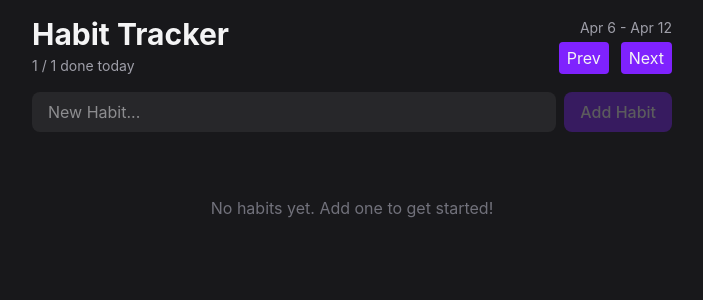
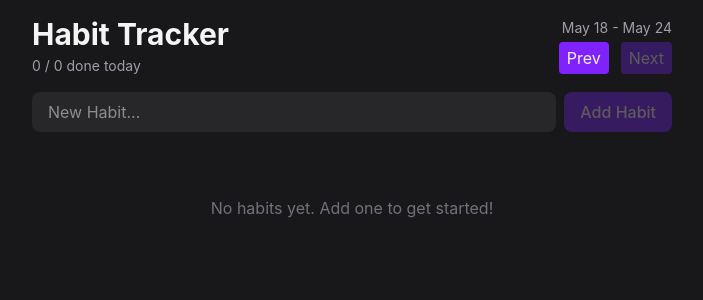
Before and after one commit to msksaul/habit-tracker, a React (Vite) app: page / in a window 1280 px wide. Shown: the top 300 px of the page, without its empty margins (288-991 px from the left). Built offline with nearby package versions, Linux system fonts and the light colour scheme.

Commit message:
reactive ui

```diff
--- a/src/app.tsx
+++ b/src/app.tsx
@@ -1,21 +1,32 @@
+import { useState } from 'react'
 import HabitForm from './components/habit-form'
 import HabitList from './components/habit-list'
 import Header from './components/header'
 import { HabitProvider } from './context/HabitProvider'
+import { addWeeks, eachDayOfInterval, endOfWeek, startOfWeek } from 'date-fns'
 
-function App() {
+export default function App() {
 
+  const [weekOffset, setWeekOffset] = useState(0)
 
+  const week = addWeeks(new Date(), weekOffset)
+
+  const visibleDates = eachDayOfInterval({
+    start: startOfWeek(week, { weekStartsOn: 1 }),
+    end: endOfWeek(week, { weekStartsOn: 1 })
+  })
 
   return (
     <div className='max-w-2xl mx-auto p-4 flex flex-col gap-4'>
       <HabitProvider>
-        <Header />
+        <Header
+          visibleDates={visibleDates}
+          onNext={() => setWeekOffset(o => o + 1)}
+          onPrev={() => setWeekOffset(o => o - 1)}
+        />
         <HabitForm />
-        <HabitList />
+        <HabitList visibleDates={visibleDates}/>
       </HabitProvider>
     </div>
   )
 }
-
-export default App
--- a/src/components/habit-list.tsx
+++ b/src/components/habit-list.tsx
@@ -1,8 +1,12 @@
-import { eachDayOfInterval, endOfWeek, format, isFuture, isSameDay, startOfWeek, subDays } from 'date-fns'
+import { format, isFuture, isSameDay, subDays } from 'date-fns'
+import { useHabits, type Habit } from '../context/useHabits'
 import Button from './button'
-import { useHabits, type Habit } from '../context/useHabits'
 
-const HabitList = () => {
+type HabitListProps = {
+  visibleDates: Date[]
+}
+
+const HabitList = ({ visibleDates }: HabitListProps) => {
 
   const { habits } = useHabits()
 
@@ -17,7 +21,7 @@
   return (
     <div className='flex flex-col gap-3'>
       {habits.map(habit => (
-        <HabitItem key={habit.id} habit={habit}/>
+        <HabitItem key={habit.id} habit={habit} visibleDates={visibleDates}/>
       ))}
     </div>
   )
@@ -27,16 +31,12 @@
 
 type HabitItemProps = {
   habit: Habit
+  visibleDates: Date[]
 }
 
-function HabitItem({ habit }: HabitItemProps) {
+function HabitItem({ habit, visibleDates }: HabitItemProps) {
 
   const { deleteHabit, toggleHabit } = useHabits()
-
-  const visibleDates = eachDayOfInterval({
-    start: startOfWeek(new Date()),
-    end: endOfWeek(new Date())
-  })
 
   const streak = getStreak(habit.completions)
 
--- a/src/components/header.tsx
+++ b/src/components/header.tsx
@@ -1,17 +1,32 @@
+import { format, isToday } from 'date-fns'
+import { useHabits } from '../context/useHabits'
 import Button from './button'
 
-const Header = () => {
+type HeaderProps = {
+  visibleDates: Date[]
+  onPrev: () => void
+  onNext: () => void
+}
+
+const Header = ({ visibleDates, onPrev, onNext }: HeaderProps) => {
+
+  const { habits } = useHabits()
+
+  const doneToday = habits.filter(h => h.completions.some(c => isToday(c))).length
+
+  const dateRange = `${format(visibleDates[0], 'MMM d')} - ${format(visibleDates.at(-1)!, 'MMM d')}`
+
   return (
     <header className='flex items-center justify-between'>
       <div className='flex flex-col gap-1'>
         <h1 className='text-3xl font-bold'>Habit Tracker</h1>
-        <span className='text-zinc-400 text-sm'>1 / 1 done today</span>
+        <span className='text-zinc-400 text-sm'>{doneToday} / {habits.length} done today</span>
       </div>
       <div className='flex flex-col gap-1 items-end'>
-        <span className='text-zinc-400 text-sm'>Apr 6 - Apr 12</span>
+        <span className='text-zinc-400 text-sm'>{dateRange}</span>
         <div className='flex items-center gap-3'>
-          <Button>Prev</Button>
-          <Button>Next</Button>
+          <Button onClick={onPrev}>Prev</Button>
+          <Button onClick={onNext} disabled={visibleDates.some(d => isToday(d))}>Next</Button>
         </div>
       </div>
     </header>
```
